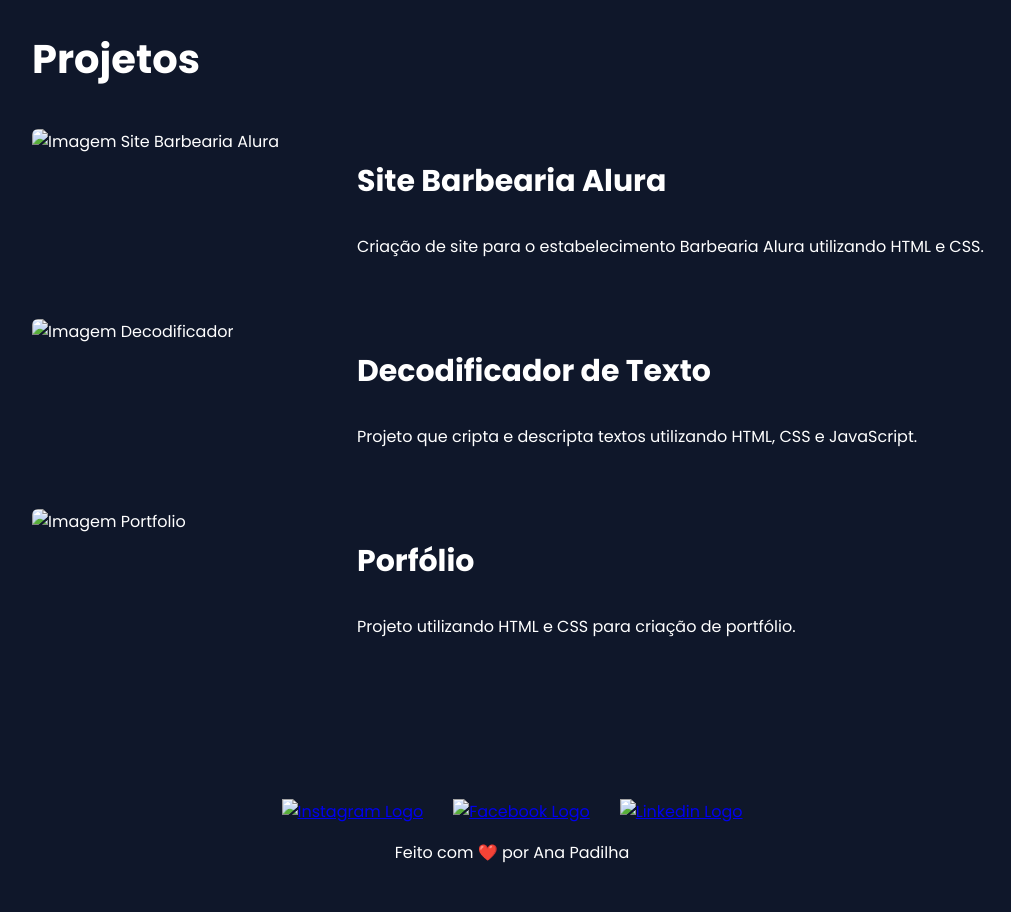
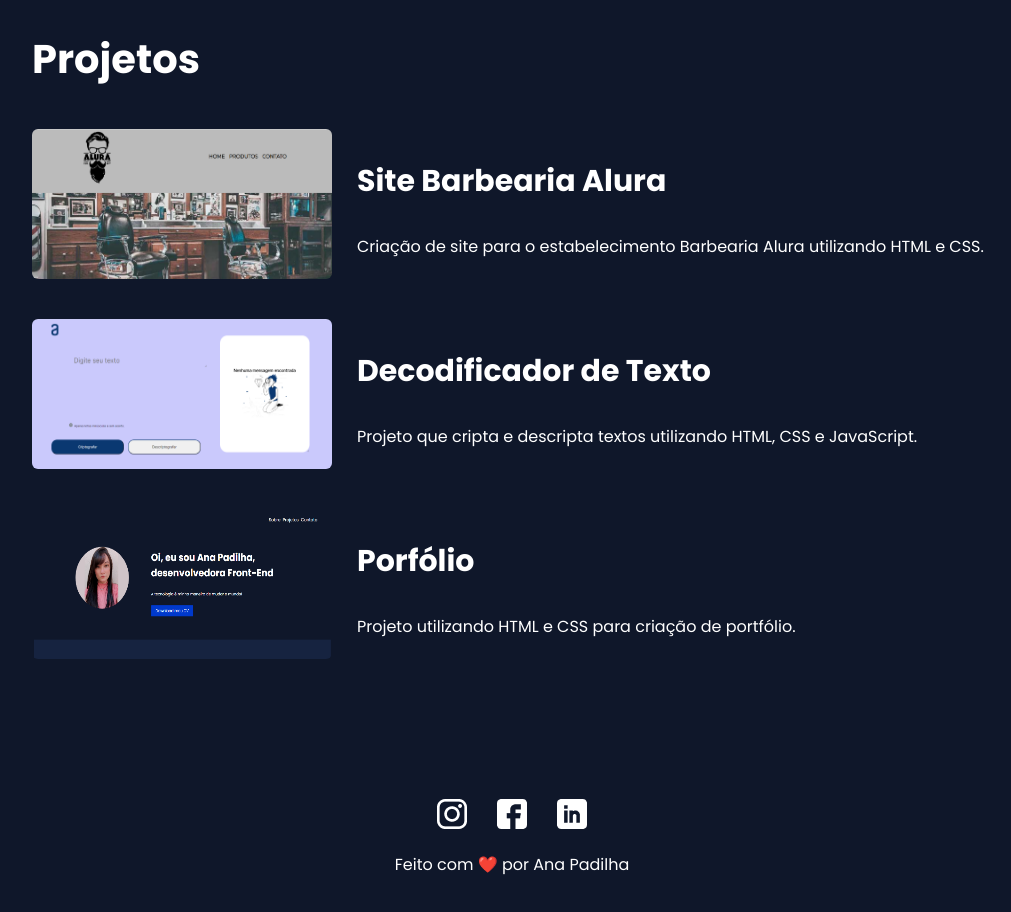
Before and after one commit to anarpadilha/portfolio, a plain HTML site: page index.html in a window 1280 px wide. Shown: the part 880-1792 px from the top of the page, without its empty margins (128-1139 px from the left). Drawn offline with Linux system fonts and the light colour scheme.

Commit message:
Update index.html

```diff
--- a/index.html
+++ b/index.html
@@ -22,13 +22,13 @@
     </div>
 
     <section class="main itens-center">
-      <img class="avatar" src="/Imagens/fotoana.jpg"/>
+      <img class="avatar" src="fotoana.jpg"/>
       <div>
         <h1 class="main-title">Oi, eu sou Ana Padilha, desenvolvedora Front-End</h1>
         <p class="main-description">
           A tecnologia é minha maneira de mudar o mundo!
         </p>
-        <a class="button" href="/Imagens/CV - Ana Cristina Rocha Santos.pdf">Download meu CV</a>
+        <a class="button" href="CV - Ana Cristina Rocha Santos.pdf">Download meu CV</a>
       </div>
     </section>
 
@@ -42,7 +42,7 @@
     <section id="projetos">
         <h2>Projetos</h2>
         <div class="project">
-            <img class="project-image" src="/Imagens/alurabarbearia.png"/ alt="Imagem Site Barbearia Alura"/>
+            <img class="project-image" src="alurabarbearia.png" alt="Imagem Site Barbearia Alura"/>
         <div>
             <h3 class="project-title">Site Barbearia Alura</h3>
             <p>Criação de site para o estabelecimento Barbearia Alura utilizando HTML e CSS.</p>
@@ -50,7 +50,7 @@
         </div>
 
         <div class="project">
-            <img class="project-image" src="/Imagens/decodificador.png"/ alt="Imagem Decodificador"/>
+            <img class="project-image" src="decodificador.png" alt="Imagem Decodificador"/>
         <div>
             <h3 class="project-title">Decodificador de Texto</h3>
             <p>Projeto que cripta e descripta textos utilizando HTML, CSS e JavaScript.</p>
@@ -58,7 +58,7 @@
         </div>
 
         <div class="project">
-            <img class="project-image" src="/Imagens/portfolio.png"/ alt="Imagem Portfolio"/>
+            <img class="project-image" src="portfolio.png" alt="Imagem Portfolio"/>
         <div>
             <h3 class="project-title">Porfólio</h3>
             <p>Projeto utilizando HTML e CSS para criação de portfólio.</p>
@@ -69,13 +69,13 @@
     <footer id="contato" class="itens-center">
         <div class="footer-social">
             <a href="https://instagram.com/ana.rpadilha">
-                <img src="/Imagens/insta.png" alt="Instagram Logo">
+                <img src="insta.png" alt="Instagram Logo">
             </a>
             <a href="https://www.facebook.com/anacristinarocha27">
-                <img src="/Imagens/fb.png" alt="Facebook Logo">
+                <img src="fb.png" alt="Facebook Logo">
             </a>
             <a href="https://www.linkedin.com/in/anarpadilha/">
-                <img src="/Imagens/Linkedin.png" alt="Linkedin Logo">
+                <img src="Linkedin.png" alt="Linkedin Logo">
             </a>
         </div>
         <p>Feito com ❤️ por Ana Padilha</p>
```
